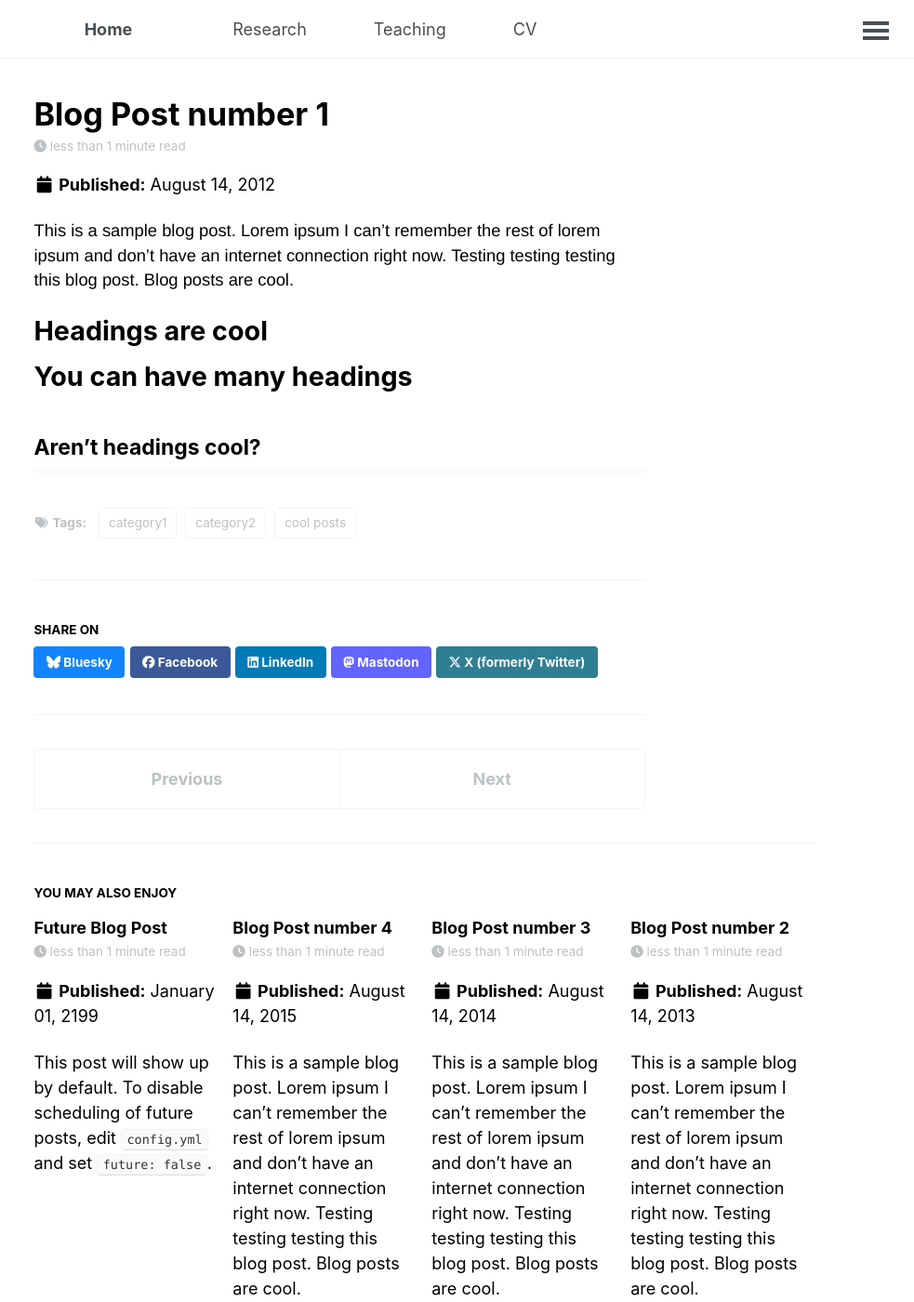
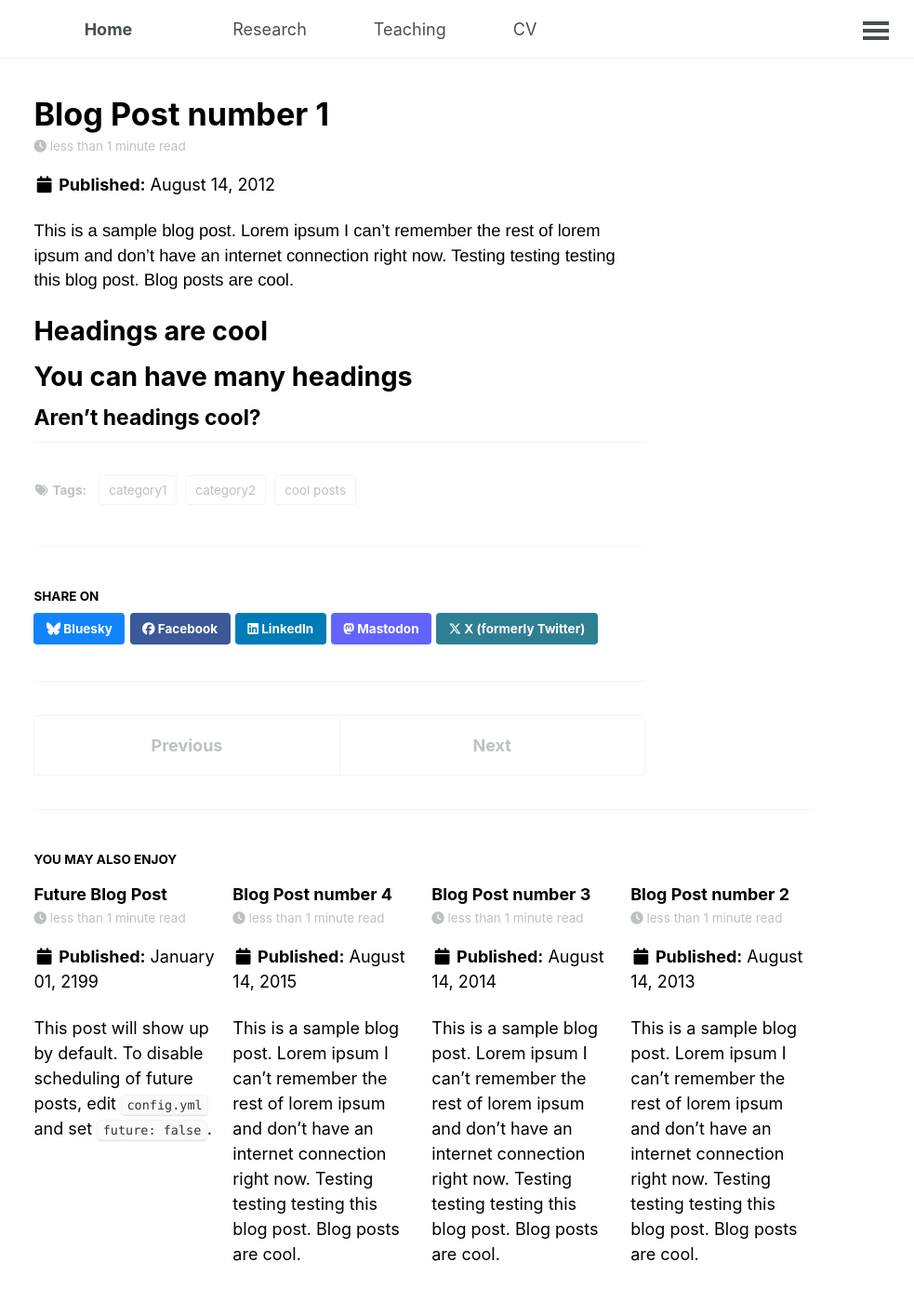
Before and after one commit to sachin-b-badole/sachin-b-badole.github.io, a Jekyll site: the page built from _posts/2012-08-14-blog-post-1.md, in a window 1280 px wide and 1400 px high. Shown: the whole window at 93% size, without its empty margins (297-1280 px from the left). Built offline with Jekyll 4.4.1, drawn with Linux system fonts in a browser that asks for light colours.

Commit message:
Update custom.css

```diff
--- a/assets/css/custom.css
+++ b/assets/css/custom.css
@@ -503,3 +503,51 @@
   font-style: italic;
   line-height: 1.1;
 }
+
+
+
+/* ===== Research Page Compression ===== */
+
+/* Title line */
+.archive__item-title {
+  margin-bottom: 0.15rem !important;
+  line-height: 1.25 !important;
+}
+
+/* Author line */
+.archive__item-authors,
+.archive__item .authors {
+  margin-top: 0 !important;
+  margin-bottom: 0.1rem !important;
+  font-size: 0.92rem !important; /* optional */
+}
+
+/* Journal / metadata line */
+.archive__item-metadata {
+  margin-top: 0 !important;
+  margin-bottom: 0.25rem !important;
+  font-style: italic;
+  font-size: 0.9rem !important;
+}
+
+/* Links (PDF, Abstract, Preprint, etc.) */
+.archive__item-links,
+.paper-links,
+.show-abstract,
+.paper-link {
+  margin-top: 0.2rem !important;
+  margin-bottom: 0.3rem !important;
+}
+
+/* Compress gap between different papers */
+.archive__item {
+  margin-bottom: 0.9rem !important;
+  padding-bottom: 0.2rem !important;
+  border-bottom: none !important; /* remove line if exists */
+}
+
+/* Reduce whitespace under section headings (Working Papers, Publications) */
+.page__content h2, .page__content h3 {
+  margin-top: 0.8rem !important;
+  margin-bottom: 0.4rem !important;
+}
```
